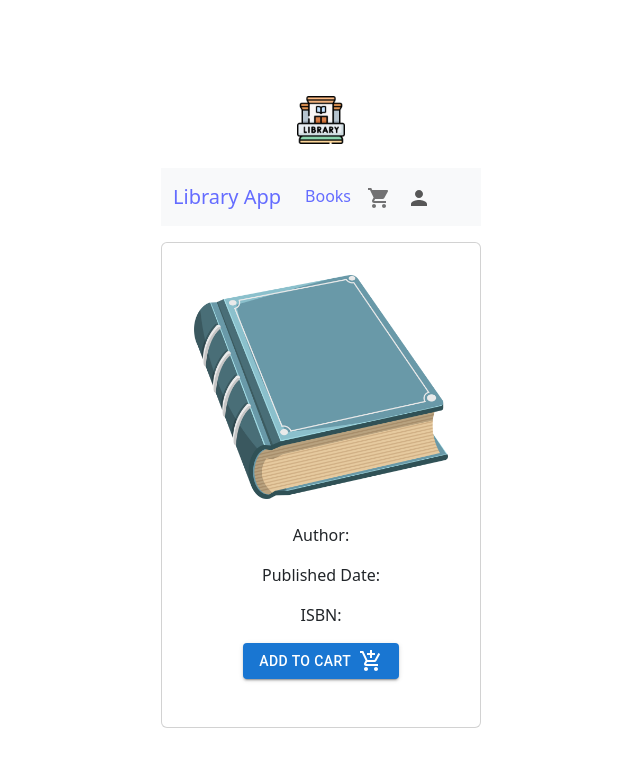
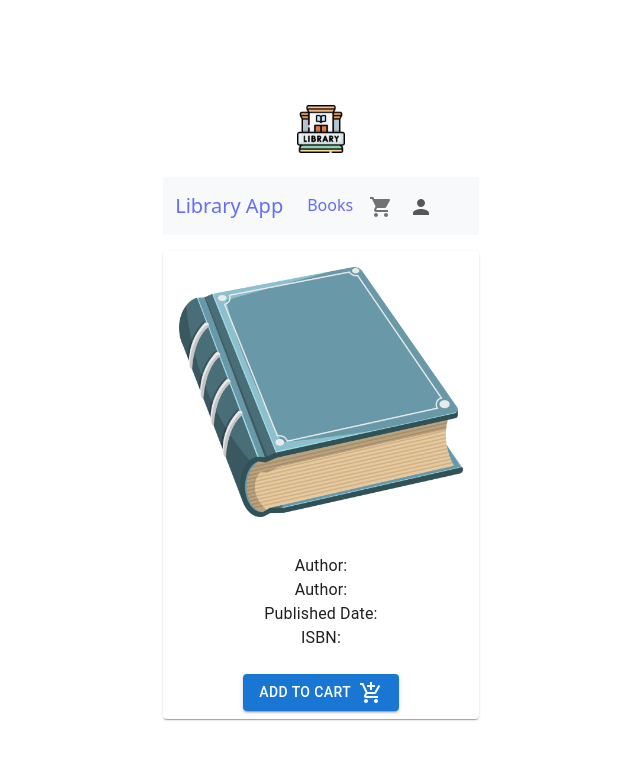
Before and after one commit to ckng0221/library-app, a React (Vite) app in the folder ui/: page /books/1 in a window 1280 px wide. Shown: the top 766 px of the page, without its empty margins (319-959 px from the left). Built offline with nearby package versions, Linux system fonts and the light colour scheme; no server answers.

Commit message:
feat: convert card to mui card

```diff
--- a/ui/src/pages/BookDetails.tsx
+++ b/ui/src/pages/BookDetails.tsx
@@ -1,13 +1,20 @@
 import AddShoppingCartIcon from '@mui/icons-material/AddShoppingCart';
-import { Button } from '@mui/material';
+import {
+  Button,
+  Card,
+  CardActions,
+  CardContent,
+  CardMedia,
+  Grid,
+  Typography,
+} from '@mui/material';
 import { useEffect, useState } from 'react';
-import Card from 'react-bootstrap/Card';
 import { useParams } from 'react-router-dom';
 import { getBookById } from '../api/book-api';
 import { IBook } from '../interfaces/book';
 import sampleBook from '/sample-book.webp';
+import { ICart } from '../interfaces/cart';
 import AlertComp from '../components/Alert';
-import { ICart } from '../interfaces/cart';
 
 interface IProps {
   cartItems: ICart[];
@@ -54,13 +61,34 @@ function BookDetails(props: IProps) {
 
   return (
     <>
-      <Card style={{ width: '20rem' }}>
-        <Card.Img variant="top" src={sampleBook} />
-        <Card.Body>
-          <Card.Title>{book.title}</Card.Title>
-          <Card.Text>Author: {book.author}</Card.Text>
-          <Card.Text>Published Date: {book.published_date}</Card.Text>
-          <Card.Text>ISBN: {book.isbn}</Card.Text>
+      <Card sx={{ minWidth: 275 }}>
+        <CardContent>
+          <Typography sx={{ fontSize: 14 }} color="text.secondary" gutterBottom>
+            <CardMedia
+              component="img"
+              height="250"
+              image={sampleBook}
+              alt="Book image"
+            />
+          </Typography>
+          <br />
+          <Typography gutterBottom variant="h5" component="div">
+            {book.title}
+          </Typography>
+          <Typography>Author: {book.author}</Typography>
+          <Typography>Author: {book.author}</Typography>
+          <Typography>Published Date: {book.published_date}</Typography>
+          <Typography>ISBN: {book.isbn}</Typography>
+        </CardContent>
+        <CardActions>
+          <Grid
+            container
+            spacing={0}
+            direction="column"
+            alignItems="center"
+            justifyContent="center"
+          >
+            <Grid item xs={5}>
               <Button
                 variant="contained"
                 onClick={() => addToCart(book._id, book.title)}
@@ -68,7 +96,9 @@ function BookDetails(props: IProps) {
                 Add to cart &nbsp;
                 <AddShoppingCartIcon />
               </Button>
-        </Card.Body>
+            </Grid>
+          </Grid>
+        </CardActions>
       </Card>
       <AlertComp
         alertMessage={`${book.title} added to cart!`}
--- a/ui/src/pages/Checkout.tsx
+++ b/ui/src/pages/Checkout.tsx
@@ -1,34 +1,41 @@
-import Card from 'react-bootstrap/Card';
-import ListGroup from 'react-bootstrap/ListGroup';
 import { useEffect, useState } from 'react';
 import { ICart } from '../interfaces/cart';
-import Container from 'react-bootstrap/Container';
-import Row from 'react-bootstrap/Row';
-import Col from 'react-bootstrap/Col';
 import {
+  Avatar,
   Button,
+  Card,
+  CardContent,
   FormControl,
   InputLabel,
+  List,
+  ListItem,
+  ListItemAvatar,
+  ListItemText,
   MenuItem,
   Select,
   SelectChangeEvent,
+  Typography,
 } from '@mui/material';
 import { getCustomers } from '../api/customer-api';
 import { ICustomer } from '../interfaces/customer';
 import DialogComp from '../components/Dialog';
 import AlertComp from '../components/Alert';
+import MenuBookIcon from '@mui/icons-material/MenuBook';
 
-const ListItem = ({ cartItems }: { cartItems: ICart[] }) => {
+const ListItems = ({ cartItems }: { cartItems: ICart[] }) => {
   return cartItems.map((item) => {
     return (
-      <ListGroup.Item>
-        <Container>
-          <Row>
-            <Col>{item.book_title}</Col>
-            <Col>{item.quantity}</Col>
-          </Row>
-        </Container>
-      </ListGroup.Item>
+      <ListItem key={item.book_id}>
+        <ListItemAvatar>
+          <Avatar>
+            <MenuBookIcon />
+          </Avatar>
+        </ListItemAvatar>
+        <ListItemText
+          primary={item.book_title}
+          secondary={`Quantity : ${item.quantity}`}
+        />
+      </ListItem>
     );
   });
 };
@@ -103,38 +110,26 @@ function Checkout(props: IProps) {
   };
   const handleShow = () => setShow(true);
 
-  const ReturnItems = () => {
-    if (props.cartItems.length <= 0) {
-      return 'Your cart is empty';
-    } else {
-      return (
-        <Container>
-          <Row>
-            <Customer />
-          </Row>
-          <br />
-          <Row>
-            <Col>
-              <b>Title</b>
-            </Col>
-            <Col>
-              <b>Quantity</b>
-            </Col>
-          </Row>
-        </Container>
-      );
-    }
-  };
-
   return (
     <>
-      <Card style={{ width: '18rem' }}>
-        <ListGroup variant="flush">
-          <ListGroup.Item>
-            <ReturnItems />
-          </ListGroup.Item>
-          <ListItem cartItems={props.cartItems} />
-        </ListGroup>
+      <Card sx={{ minWidth: 400 }}>
+        <CardContent>
+          <Typography gutterBottom variant="h5" component="div">
+            Checkout Cart
+          </Typography>
+        </CardContent>
+        <CardContent>
+          {props.cartItems.length > 0 ? (
+            <List
+              sx={{ width: '100%', maxWidth: 360, bgcolor: 'background.paper' }}
+            >
+              <Customer />
+              <ListItems cartItems={props.cartItems} />
+            </List>
+          ) : (
+            'Your cart is empty'
+          )}
+        </CardContent>
       </Card>
 
       <p></p>
```
Lines whose indentation alone changed are shown as unchanged.
